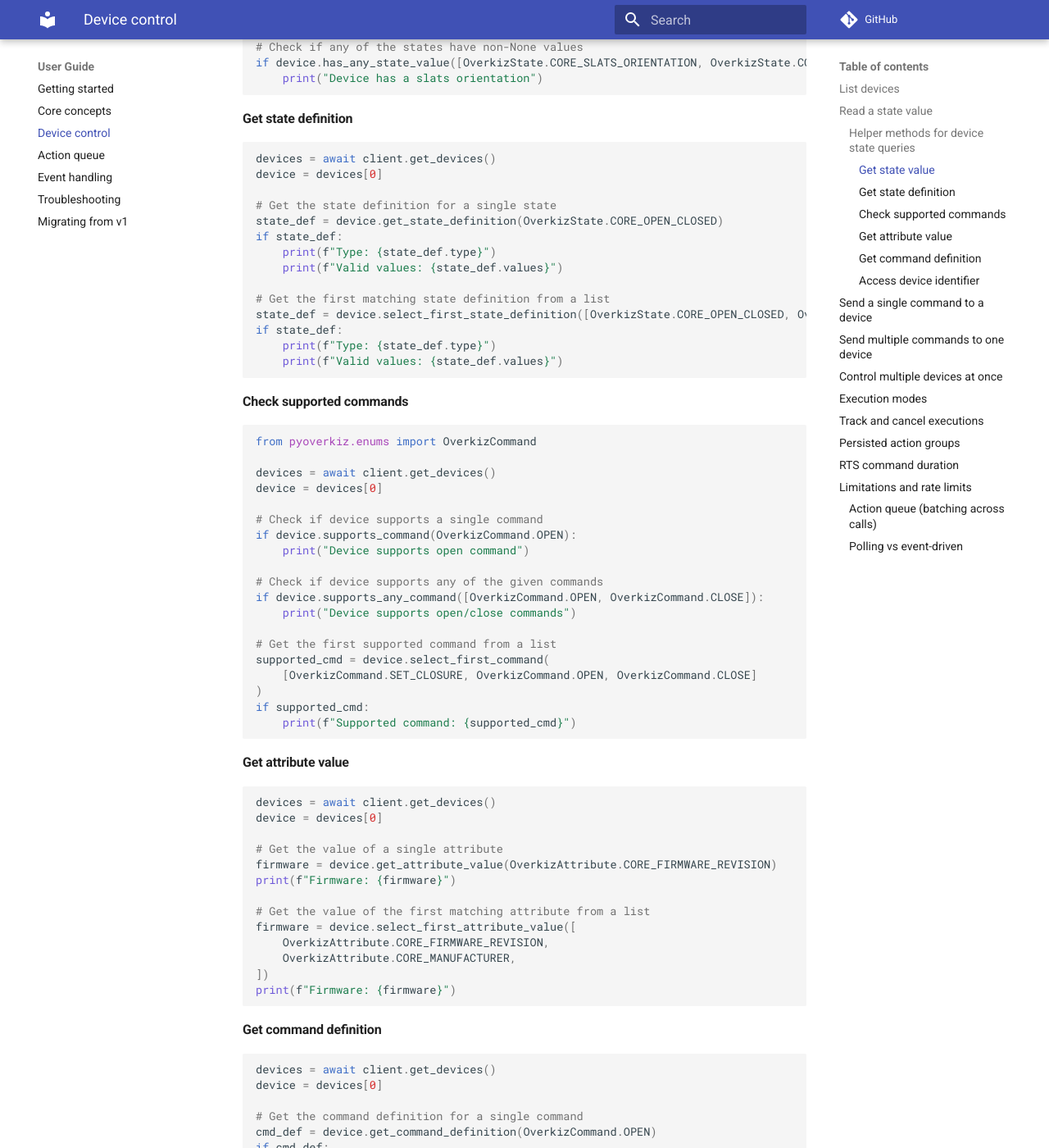
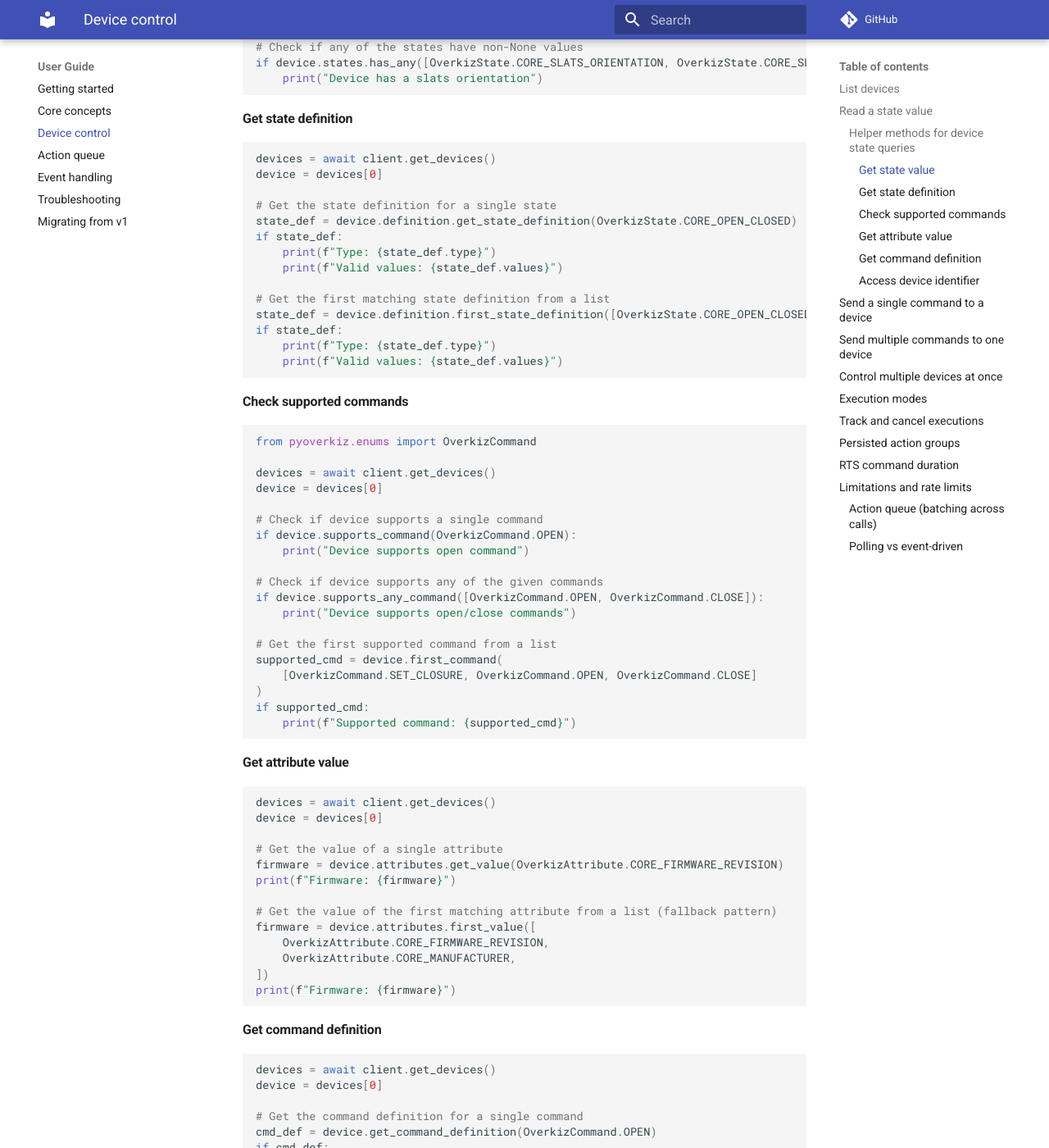
Before and after one commit to iMicknl/python-overkiz-api, an MkDocs documentation site: the page built from docs/device-control.md, in a window 1280 px wide and 1400 px high, scrolled down 1375 px. Shown: the whole window at 82% size. Built offline with MkDocs 1.6.1 and Material for MkDocs 9.7.7, drawn with Linux system fonts in a browser that asks for light colours; comment, search, counter and statistics services are not loaded; some of the changed text lies outside the part shown.

Commit message:
Redesign state/attribute/command access API for clarity and Pythonic idioms
Replace the mixed vocabulary (select/select_value/get_state_value) with a
consistent 2x2 API on States and attributes containers:

- get(name) / get_value(name) — single-key lookup
- first(names) / first_value(names) — fallback chain (first non-None match)
- has(name) / has_any(names) — existence checks

Remove redundant Device-level delegation methods (get_state_value,
select_first_state_value, has_state_value, has_any_state_value,
get_attribute_value, select_first_attribute_value, get_state_definition,
select_first_state_definition). Callers now use device.states.*/
device.attributes.*/device.definition.* directly.

Rename Device.select_first_command → Device.first_command and
CommandDefinitions.select → CommandDefinitions.first for consistency.

Split Definition.get_state_definition into single-name (get_state_definition)
and list (first_state_definition) variants, add has_any_state_definition.

Add OverkizCommand enum support to CommandDefinitions.__contains__.

BREAKING CHANGE: Device-level state/attribute/definition helper methods removed.
BREAKING CHANGE: States.select/select_value renamed to first/first_value.
BREAKING CHANGE: CommandDefinitions.select renamed to first.
BREAKING CHANGE: Device.select_first_command renamed to first_command.

````diff
--- a/docs/device-control.md
+++ b/docs/device-control.md
@@ -46,19 +46,19 @@ devices = await client.get_devices()
 device = devices[0]
 
 # Get the value of a single state
-slats_orientation = device.get_state_value(OverkizState.CORE_SLATS_ORIENTATION)
+slats_orientation = device.states.get_value(OverkizState.CORE_SLATS_ORIENTATION)
 print(f"Orientation: {slats_orientation}")
 
 # Get the value of the first matching state from a list (fallback pattern)
-slats_orientation = device.select_first_state_value([OverkizState.CORE_SLATS_ORIENTATION, OverkizState.CORE_SLATE_ORIENTATION])
+slats_orientation = device.states.first_value([OverkizState.CORE_SLATS_ORIENTATION, OverkizState.CORE_SLATE_ORIENTATION])
 print(f"Orientation: {slats_orientation}")
 
 # Check if a single state has a non-None value
-if device.has_state_value(OverkizState.CORE_SLATS_ORIENTATION):
+if device.states.has(OverkizState.CORE_SLATS_ORIENTATION):
     print("Device has a slats orientation")
 
 # Check if any of the states have non-None values
-if device.has_any_state_value([OverkizState.CORE_SLATS_ORIENTATION, OverkizState.CORE_SLATE_ORIENTATION]):
+if device.states.has_any([OverkizState.CORE_SLATS_ORIENTATION, OverkizState.CORE_SLATE_ORIENTATION]):
     print("Device has a slats orientation")
 ```
 
@@ -69,13 +69,13 @@ devices = await client.get_devices()
 device = devices[0]
 
 # Get the state definition for a single state
-state_def = device.get_state_definition(OverkizState.CORE_OPEN_CLOSED)
+state_def = device.definition.get_state_definition(OverkizState.CORE_OPEN_CLOSED)
 if state_def:
     print(f"Type: {state_def.type}")
     print(f"Valid values: {state_def.values}")
 
 # Get the first matching state definition from a list
-state_def = device.select_first_state_definition([OverkizState.CORE_OPEN_CLOSED, OverkizState.CORE_SLATS_OPEN_CLOSED])
+state_def = device.definition.first_state_definition([OverkizState.CORE_OPEN_CLOSED, OverkizState.CORE_SLATS_OPEN_CLOSED])
 if state_def:
     print(f"Type: {state_def.type}")
     print(f"Valid values: {state_def.values}")
@@ -98,7 +98,7 @@ if device.supports_any_command([OverkizCommand.OPEN, OverkizCommand.CLOSE]):
     print("Device supports open/close commands")
 
 # Get the first supported command from a list
-supported_cmd = device.select_first_command(
+supported_cmd = device.first_command(
     [OverkizCommand.SET_CLOSURE, OverkizCommand.OPEN, OverkizCommand.CLOSE]
 )
 if supported_cmd:
@@ -112,11 +112,11 @@ devices = await client.get_devices()
 device = devices[0]
 
 # Get the value of a single attribute
-firmware = device.get_attribute_value(OverkizAttribute.CORE_FIRMWARE_REVISION)
+firmware = device.attributes.get_value(OverkizAttribute.CORE_FIRMWARE_REVISION)
 print(f"Firmware: {firmware}")
 
-# Get the value of the first matching attribute from a list
-firmware = device.select_first_attribute_value([
+# Get the value of the first matching attribute from a list (fallback pattern)
+firmware = device.attributes.first_value([
     OverkizAttribute.CORE_FIRMWARE_REVISION,
     OverkizAttribute.CORE_MANUFACTURER,
 ])
````
Also changed, not shown: docs/migration-v2.md (+4 -4 lines), 2 other files.
